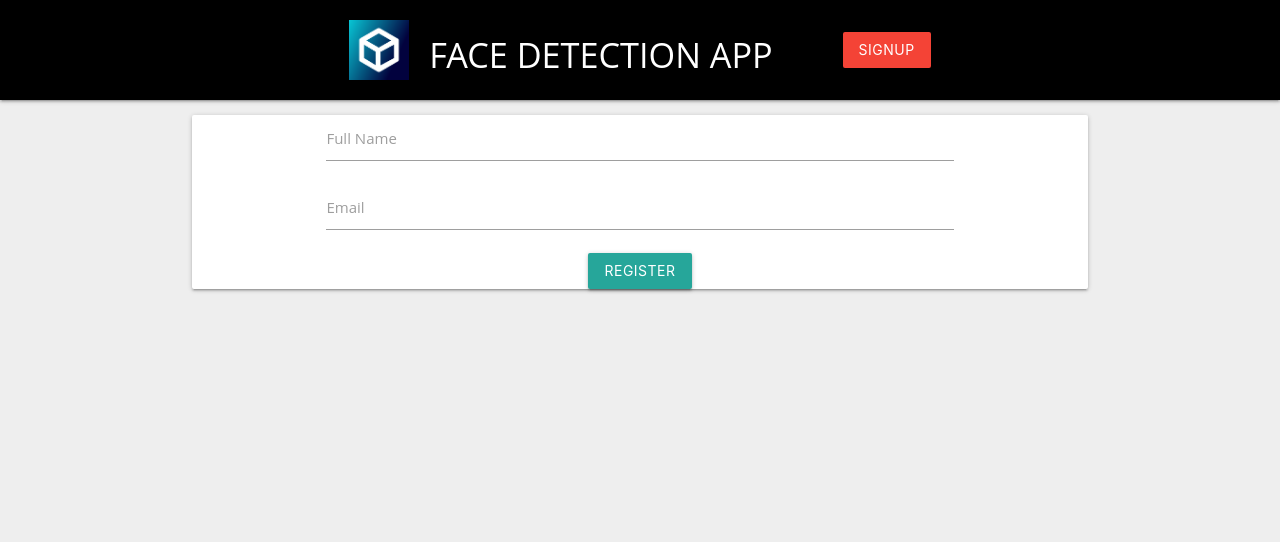
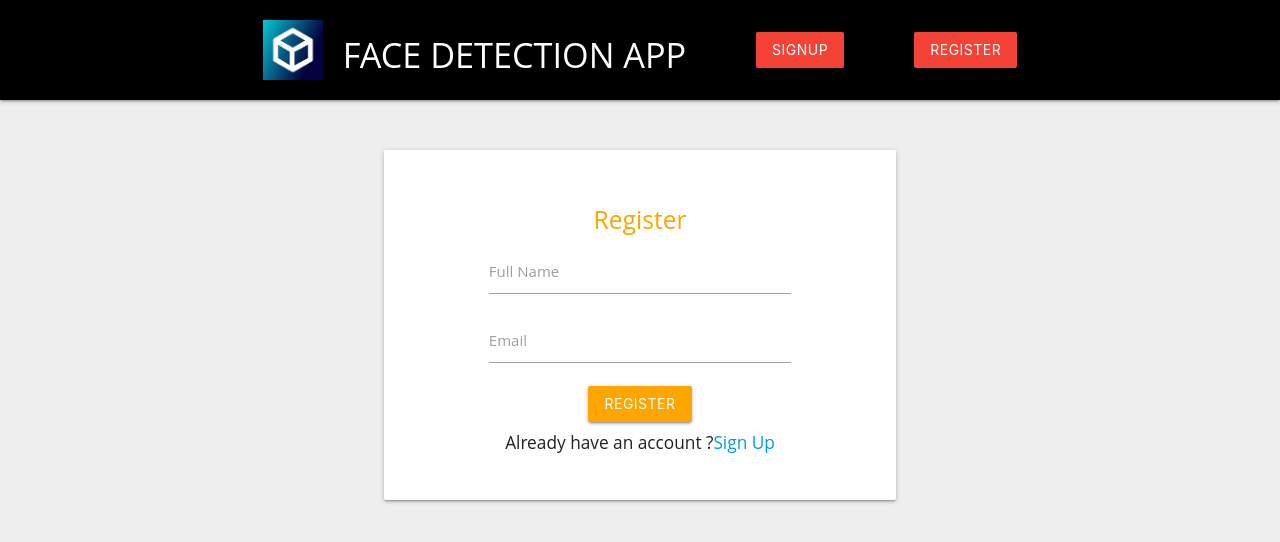
Before and after one commit to shamseena-dev/face-detection-app, a React (Create React App) app: page /register in a window 1280 px wide. Shown: the top 542 px of the page. Built offline with nearby package versions, Linux system fonts and the light colour scheme; what clarifai would draw is missing.

Commit message:
Refactoring Client a bit-Navbar, signup form, reg form

```diff
--- a/package.json
+++ b/package.json
@@ -7,6 +7,7 @@
     "@testing-library/react": "^9.3.2",
     "@testing-library/user-event": "^7.1.2",
     "clarifai": "^2.9.1",
+    "node-sass": "^4.14.1",
     "react": "^16.13.1",
     "react-dom": "^16.13.1",
     "react-router-dom": "^5.1.2",
--- a/src/App.js
+++ b/src/App.js
@@ -87,15 +87,9 @@ class App extends React.Component {
   return (
     <BrowserRouter>
     <div className="App">
+    <Navbar />
       <Route path='/home' render={()=> <div>
-                      <nav className="darken-3 navbar black navbar-div">
-                          <img src={logo} alt="logo" style={{"width":"60px","height":"auto"}} className="left logo-img"/>
-                          <h4 className="center"> FACE DETECTION APP </h4>
 
-                          <Link to='/' ><button type="button" className="btn red right">SIGN OUT</button>
-                          </Link>
-
-                          </nav>
                       <ImageInputForm
                         onInputChange={this.onInputChange}
                         onButtonSubmit={this.onButtonSubmit}
--- a/src/components/Navbar/Navbar.js
+++ b/src/components/Navbar/Navbar.js
@@ -1,20 +1,38 @@
 import React from 'react';
+import {BrowserRouter , Route, Link, withRouter} from 'react-router-dom';
 import logo from '../../logo.png';
 import "./navbar.css";
 
 
-function Navbar() {
-  return (
-     <nav className="darken-3 navbar black navbar-div">
-      <img src={logo} alt="logo" style={{"width":"60px","height":"auto"}} className="left logo-img"/>
-      <h4 className="center"> FACE DETECTION APP </h4>
-      {/*
-      <button type="button" className="btn red right">SIGN UP</button>
-      <button type="button" className="btn red right">REGISTER</button> */}
+class Navbar extends React.Component {
+	constructor(props){
+		super(props);
+	}
+   signOut(e) {
+   	e.preventDefault()
+   	localStorage.removeItem('usertoken')
+   	this.props.history.push('/')
+   }
+   render(){
+	   const beforeLoggedIn = (<>
+	   	   <button onClick={()=>{this.props.history.push('/signup')}} type="button" className="btn red right">SIGNUP</button>
+	   	    <button onClick={()=>{this.props.history.push('/register')}} type="button" className="btn red right">REGISTER</button>
+	   	  </>);
 
-      </nav>
+	   const afterLoggedIn = ( <>
+	   	 <Link to='/' ><button onClick={this.signOut} type="button" className="btn red right">SIGN OUT</button>
+	                          </Link>
+	   </>);
 
-  );
+	  return (
+	     <nav className="darken-3 navbar black navbar-div">
+	     <img src={logo} alt="logo" style={{"width":"60px","height":"auto"}} className="left logo-img"/>
+	     <h4 className="center"> FACE DETECTION APP </h4>
+	      {localStorage.usertoken ? afterLoggedIn : beforeLoggedIn}
+
+	      </nav>
+	  );
+	}
 }
 
-export default Navbar;
+export default withRouter(Navbar);
--- a/src/components/Register/Register.js
+++ b/src/components/Register/Register.js
@@ -1,6 +1,7 @@
 import React from 'react';
 import logo from '../../logo.png';
 import "../Navbar/navbar.css";
+import "./register.scss";
 
 class Register extends React.Component {
 	constructor(){
@@ -13,18 +14,13 @@ class Register extends React.Component {
 		const {history} = this.props;
 		return(
 			<>
-			<nav className="darken-3 navbar black navbar-div">
-                          <img src={logo} alt="logo" style={{"width":"60px","height":"auto"}} className="left logo-img"/>
-                          <h4 className="center"> FACE DETECTION APP </h4>
 
-
-                          <button onClick={()=>{history.push('/signup')}} type="button" className="btn red right">SIGNUP</button>
-
-                          </nav>
 			<div className="container">
 
 
-			      <div className="card">
+			       <div className="card register-card">
+
+			      <h5 className=""> Register</h5>
 			        <div className="input-field container">
 			           <input id="name" type="text" class="validate"/>
 			          <label for="name">Full Name</label>
@@ -34,7 +30,9 @@ class Register extends React.Component {
 			          <input id="email" type="email" class="validate"/>
 			          <label for="email">Email</label>
 			        </div>
-			        <button type="button" className="btn"> Register </button>
+			        <button onClick={()=>{history.push('/home')}}  type="button" className="btn"> Register </button>
+
+			       <h6> Already have an account ?<a href='/signup'>Sign Up</a></h6>
 			      </div>
 
 			  </div>
--- /dev/null
+++ b/src/components/Register/register.scss
@@ -0,0 +1,29 @@
+.register-card{
+
+	padding :40px;
+
+	width: 40vw;
+
+	margin:auto;
+
+	top:50px;
+
+
+
+}
+
+
+
+.register-card button{
+
+	background-color: #ffa500!important;
+
+}
+
+
+
+.register-card h5{
+
+	color: #ffa500;
+
+}
--- a/src/components/SignUp/SignUp.js
+++ b/src/components/SignUp/SignUp.js
@@ -1,6 +1,7 @@
 import React from 'react';
 import logo from '../../logo.png';
 import "../Navbar/navbar.css";
+import "./signup.scss"
 
 class SignUp extends React.Component {
 	constructor(props){
@@ -13,18 +14,12 @@ class SignUp extends React.Component {
 		const {history} = this.props;
 		return(
 			<>
-			<nav className="darken-3 navbar black navbar-div">
-                          <img src={logo} alt="logo" style={{"width":"60px","height":"auto"}} className="left logo-img"/>
-                          <h4 className="center"> FACE DETECTION APP </h4>
 
-
-                          <button onClick={()=>{history.push('/register')}} type="button" className="btn red right">REGISTER</button>
-
-                          </nav>
 			<div className="container">
 
 
-			      <div className="card">
+			       <div className="card signup-card">
+			       <h5 className=""> Sign Up </h5>
 			        <div className="input-field container">
 			            <input id="email" type="email" class="validate"/>
 			          <label for="email">Email</label>
@@ -35,6 +30,8 @@ class SignUp extends React.Component {
 			          <label for="passsword">Password</label>
 			        </div>
 			        <button type="button" className="btn"> Sign Up </button>
+
+			         <h6> Dont have an account? <a href='/register'>Register</a></h6>
 			      </div>
 
 			  </div>
--- /dev/null
+++ b/src/components/SignUp/signup.scss
@@ -0,0 +1,29 @@
+.signup-card{
+
+	padding :40px;
+
+	width: 40vw;
+
+	margin:auto;
+
+	top:50px;
+
+
+
+}
+
+
+
+.signup-card button{
+
+	background-color: #ffa500!important;
+
+}
+
+
+
+.signup-card h5{
+
+	color: #ffa500;
+
+}
```
Also changed, not shown: 1 other file (tests, documents, lock files or other folders).
